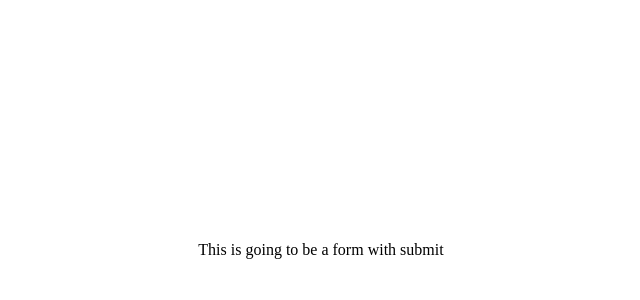
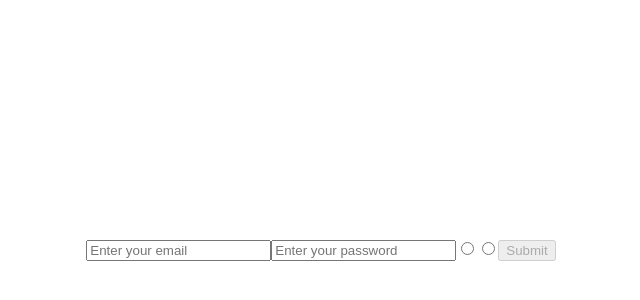
Before and after one commit to luis-pomare/user-management-with-React, a React (Vite) app: page / in a window 1280 px wide. Shown: the part 150-450 px from the top of the page, without its empty margins (319-959 px from the left). Built offline with nearby package versions, Linux system fonts and the light colour scheme.

Commit message:
Add fromWithSubmit functionality

```diff
--- a/src/components/FormWithSubmit.jsx
+++ b/src/components/FormWithSubmit.jsx
@@ -1,5 +1,72 @@
+import { useState } from 'react';
+
 function FormWithSubmit() {
-  return <p>This is going to be a form with submit</p>;
+  const [formState, setFormState] = useState({
+    email: '',
+    password: '',
+    currentEmployee: '',
+  });
+
+  function onChangeHandler(event) {
+    const { name, value } = event.target;
+
+    setFormState((prevState) => ({
+      ...prevState,
+      [name]: value,
+    }));
+  }
+
+  function onSubmitHandler(event) {
+    event.preventDefault();
+
+    console.log(formState.email, formState.password, formState.currentEmployee);
+
+    setFormState({
+      email: '',
+      password: '',
+      currentEmployee: '',
+    });
+  }
+
+  return (
+    <form onSubmit={onSubmitHandler}>
+      <input
+        type='email'
+        value={formState.email}
+        placeholder='Enter your email'
+        onChange={onChangeHandler}
+        name='email'
+      />
+
+      <input
+        type='password'
+        value={formState.password}
+        placeholder='Enter your password'
+        onChange={onChangeHandler}
+        name='password'
+      />
+
+      <input
+        type='radio'
+        name='currentEmployee'
+        value='yes'
+        checked={formState.currentEmployee === 'yes'}
+        onChange={onChangeHandler}
+      />
+
+      <input
+        type='radio'
+        name='currentEmployee'
+        value='no'
+        checked={formState.currentEmployee === 'no'}
+        onChange={onChangeHandler}
+      />
+
+      <button type='submit' disabled={!formState.email || !formState.password}>
+        Submit
+      </button>
+    </form>
+  );
 }
 
 export default FormWithSubmit;
```
